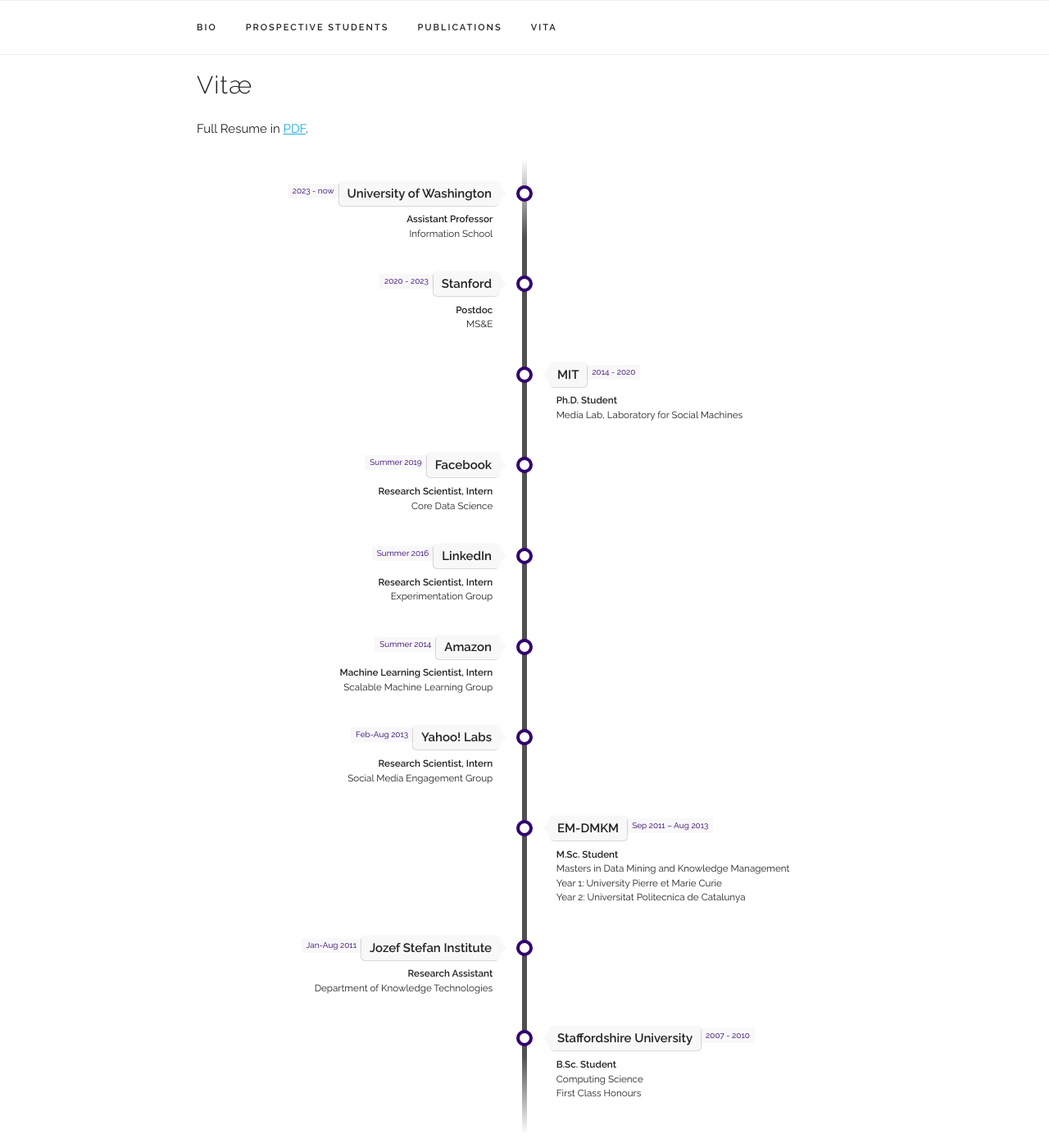
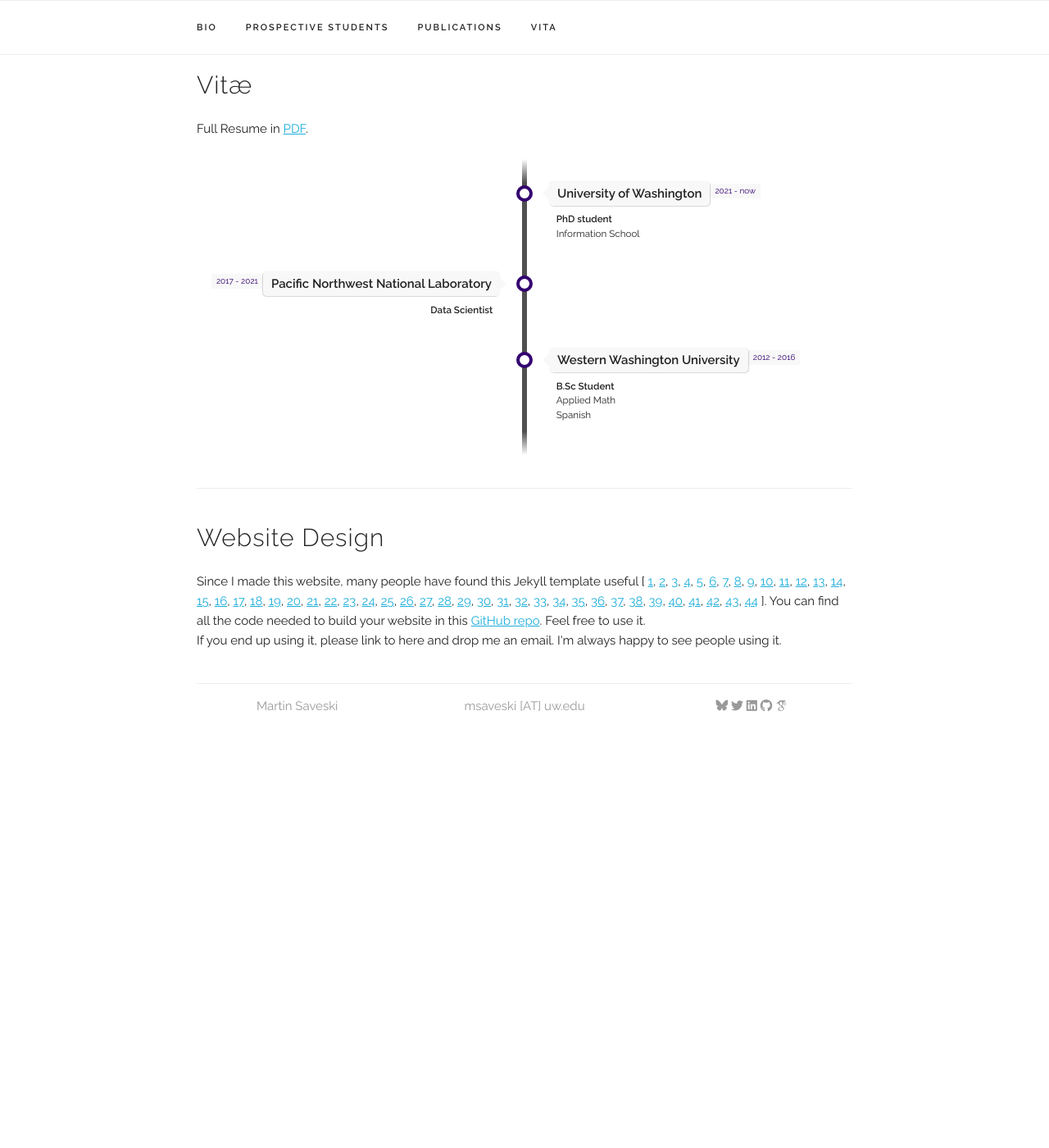
Before and after one commit to kduskin/kduskin.github.io, a Jekyll site: the page built from index.html, in a window 1280 px wide and 1400 px high, scrolled down 3161 px. Shown: the whole window at 82% size. Built offline with Jekyll 4.4.1, drawn with Linux system fonts in a browser that asks for light colours; some web fonts are replaced; after the commit the page ends 4074 px from its top, so only the background shows below that.

Commit message:
Experiences

```diff
--- a/_data/experience.yaml
+++ b/_data/experience.yaml
@@ -1,61 +1,19 @@
 experiences:
 
 - place: "University of Washington"
-  time: "2023 - now"
-  title: "Assistant Professor"
+  time: "2021 - now"
+  title: "PhD student"
   subtitle: "Information School"
+  category: "school"
+
+- place: "Pacific Northwest National Laboratory"
+  time: "2017 - 2021"
+  title: "Data Scientist"
+  subtitle: ""
   category: "work"
 
-- place: "Stanford"
-  time: "2020 - 2023"
-  title: "Postdoc"
-  subtitle: "MS&E"
-  category: "work"
-
-- place: "MIT"
-  time: "2014 - 2020"
-  title: "Ph.D. Student"
-  subtitle: "Media Lab, Laboratory for Social Machines"
+- place: "Western Washington University"
+  time: "2012 - 2016"
+  title: "B.Sc Student"
+  subtitle: "Applied Math <br/> Spanish"
   category: "school"
-
-- place: "Facebook"
-  time: "Summer 2019"
-  title: "Research Scientist, Intern"
-  subtitle: "Core Data Science"
-  category: "work"
-
-- place: "LinkedIn"
-  time: "Summer 2016"
-  title: "Research Scientist, Intern"
-  subtitle: "Experimentation Group"
-  category: "work"
-
-- place: "Amazon"
-  time: "Summer 2014"
-  title: "Machine Learning Scientist, Intern"
-  subtitle: "Scalable Machine Learning Group"
-  category: "work"
-
-- place: "Yahoo! Labs"
-  time: "Feb-Aug 2013"
-  title: "Research Scientist, Intern"
-  subtitle: "Social Media Engagement Group"
-  category: "work"
-
-- place: "EM-DMKM"
-  time: "Sep 2011 – Aug 2013"
-  title: "M.Sc. Student"
-  subtitle: "Masters in Data Mining and Knowledge Management <br/> Year 1: University Pierre et Marie Curie <br/> Year 2: Universitat Politecnica de Catalunya <br/>"
-  category: "school"
-
-- place: "Jozef Stefan Institute"
-  time: "Jan-Aug 2011"
-  title: "Research Assistant"
-  subtitle: "Department of Knowledge Technologies"
-  category: "work"
-
-- place: "Staffordshire University"
-  time: "2007 - 2010"
-  title: "B.Sc. Student"
-  subtitle: "Computing Science <br/> First Class Honours"
-  category: "school"
```
Also changed, not shown: __redirect_mit.html (deleted, +0 -12 lines), __redirect_su.html (deleted, +0 -12 lines).
